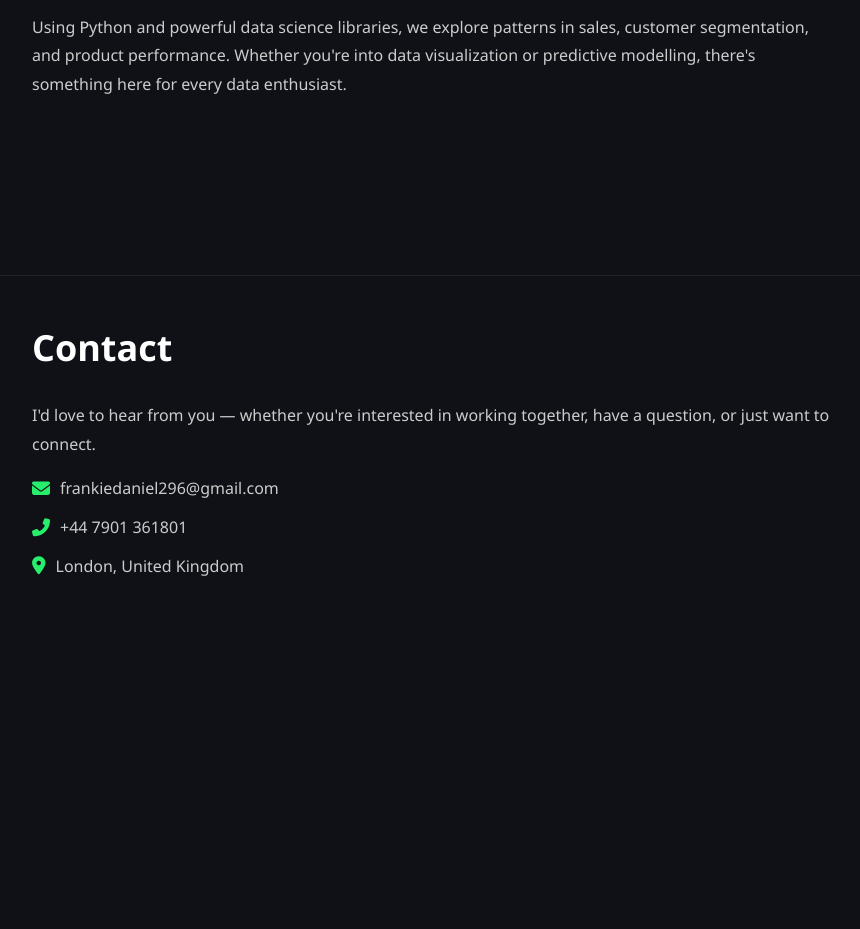
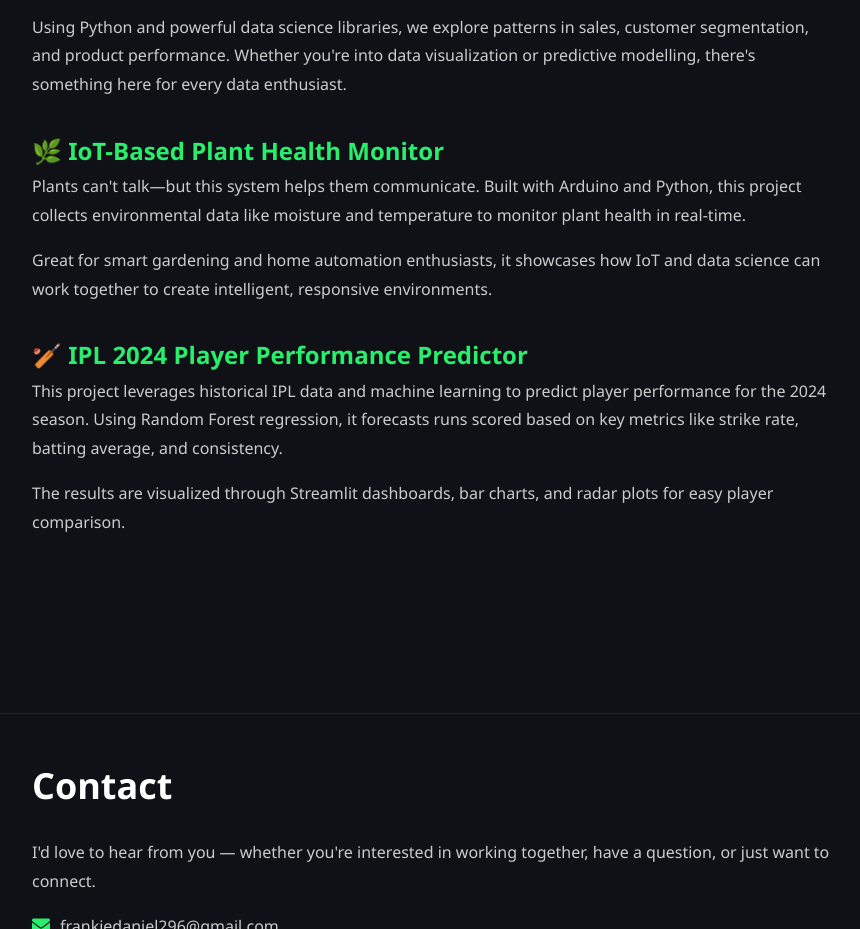
Before and after one commit to FrankieDan/Portfolio, a plain HTML site: page index.html in a window 1280 px wide. Shown: the part 1748-2677 px from the top of the page, without its empty margins (208-1068 px from the left). Before the commit the page ends 2379 px from the top, so only its background shows below. Drawn offline with Linux system fonts and the light colour scheme.

Commit message:
Add files via upload

```diff
--- a/index.html
+++ b/index.html
@@ -69,7 +69,7 @@
     </section>
 
     <!-- Projects Section -->
-    <!-- Projects Section -->
+
 <section class="projects" id="projects">
   <div class="projects-text">
     <h2>Projects</h2>
@@ -87,6 +87,30 @@
     </p>
 
     <!-- Add more projects here using the same structure -->
+    <h3>
+      <a href="https://github.com/FrankieDan/Plant-Health-Monitor" target="_blank">
+        🌿 IoT-Based Plant Health Monitor
+      </a>
+    </h3>
+    <p>
+      Plants can't talk—but this system helps them communicate. Built with Arduino and Python, this project collects environmental data like moisture and temperature to monitor plant health in real-time.
+    </p>
+    <p>
+      Great for smart gardening and home automation enthusiasts, it showcases how IoT and data science can work together to create intelligent, responsive environments.
+    </p>
+    <h3>
+      <a href="https://github.com/FrankieDan/ipl-2024" target="_blank">
+        🏏 IPL 2024 Player Performance Predictor
+      </a>
+    </h3>
+    <p>
+      This project leverages historical IPL data and machine learning to predict player performance for the 2024 season. Using Random Forest regression, it forecasts runs scored based on key metrics like strike rate, batting average, and consistency.
+    </p>
+    <p>
+      The results are visualized through Streamlit dashboards, bar charts, and radar plots for easy player comparison.
+    </p>
+
+
 
         </div>
 
```
